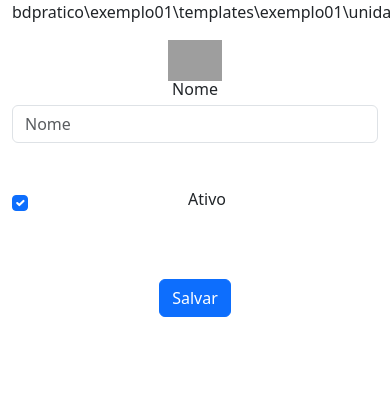
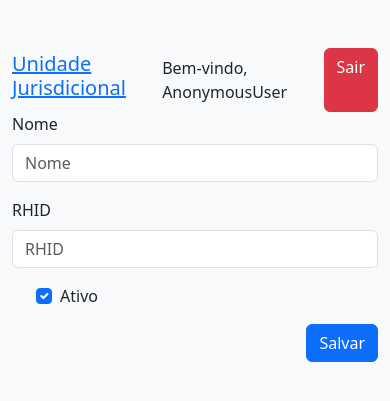
Before and after one commit to anunciado/INF0236-PrecatoryWeb, a Django app: page /precatory/unidade_create/ in a window 390 px wide; the page is wider, and only the part inside the window is pictured. Shown: the top 401 px of that part. Run offline with Django 5.2, Linux system fonts and the light colour scheme; some libraries are stand-ins or nearby versions; grey boxes are pictures that could not be loaded.

Commit message:
feat: outra versão funcional

```diff
--- a/precatory/templates/home.html
+++ b/precatory/templates/home.html
@@ -1,10 +1,11 @@
 <!DOCTYPE html>
 <html>
 <head>
-    <title>Home</title>
+    <title>Página Inicial</title>
     {% load bootstrap5 %}
     {% bootstrap_css %}
     {% bootstrap_javascript %}
+    <link href="./precatory/css/styles.css" rel="stylesheet">
     <style>
         .navbar {
             background-color: #007bff;
--- a/precatory/templates/precatory/autuacao_list.html
+++ b/precatory/templates/precatory/autuacao_list.html
@@ -29,13 +29,13 @@
 
         <div class="text-center mt-4">
             <a href="{% url 'autuacao_create_alias' %}" class="btn btn-primary">
-                Incluir novas autuações
+                Incluir novos autuações
             </a>
             <a href="{% url 'autuacao_em_lote_create_alias' %}" class="btn btn-secondary">
-                Incluir novas autuações em lote
+                Incluir novos autuações em lote
             </a>
             <a href="{% url 'autuacao_export_csv' %}" class="btn btn-success">
-                Exportar todas as autuações
+                Exportar todos os autuações
             </a>
         </div>
     </div>
--- a/precatory/templates/precatory/ente_devedor_delete.html
+++ b/precatory/templates/precatory/ente_devedor_delete.html
@@ -20,7 +20,8 @@
             <div class="card shadow-sm">
                 <div class="card-body text-center">
                     <h3 class="mb-4">Excluir Ente Devedor</h3>
-                    <p class="lead">Você tem certeza que deseja excluir o ente devedor <strong>{{ object.nome }}</strong>?</p>
+                    <p class="lead">Você tem certeza que deseja excluir o ente devedor
+                        <strong>{{ object.nome }}</strong>?</p>
                     <form method="POST">
                         {% csrf_token %}
                         <button type="submit" class="btn btn-danger btn-lg">Sim, exclua!</button> &nbsp;
--- a/precatory/templates/precatory/ente_devedor_list.html
+++ b/precatory/templates/precatory/ente_devedor_list.html
@@ -10,7 +10,7 @@
 <head>
     <meta charset="UTF-8">
     <meta name="viewport" content="width=device-width, initial-scale=1">
-    <title>Lista de Ente Devedor</title>
+    <title>Lista de Entes Devedores</title>
     <link href="css/styles.css" rel="stylesheet">
 </head>
 <body>
--- a/precatory/templates/precatory/unidade_delete.html
+++ b/precatory/templates/precatory/unidade_delete.html
@@ -24,7 +24,7 @@
                     <form method="POST">
                         {% csrf_token %}
                         <button type="submit" class="btn btn-danger btn-lg">Sim, exclua!</button> &nbsp;
-                        <a href="{% url 'unidade_jurisdicional_menu_alias' %}" class="btn btn-success btn-lg">Voltar</a> &nbsp;
+                        <a href="{% url 'unidade_menu_alias' %}" class="btn btn-success btn-lg">Voltar</a> &nbsp;
                     </form>
                 </div>
             </div>
--- a/precatory/templates/precatory/unidade_form.html
+++ b/precatory/templates/precatory/unidade_form.html
@@ -3,48 +3,51 @@
 {% bootstrap_css %}
 {% bootstrap_javascript %}
 {% bootstrap_messages %}
+
 <!DOCTYPE html>
-<html>
+<html lang="pt-br">
 <head>
-    <title>Form de Pessoas</title>
+    <meta charset="UTF-8">
+    <meta name="viewport" content="width=device-width, initial-scale=1">
+    <title>Formulário de Unidade Jurisdicional</title>
+    <link href="css/styles.css" rel="stylesheet">
 </head>
 <body>
-    <div class="container">
-      <div class="col-md-12 col-sm-12 col-xs-12">
-        <center>
-          <p>bdpratico\exemplo01\templates\exemplo01\unidade_form.html</p>
-          <img src="{% static 'pessoa.jpg' %}" class="img-fluid" alt="Teste" width="15%" />
+<div class="container mt-5">
+    <div class="d-flex justify-content-between align-items-center">
+        <h5><a href="{% url 'unidade_menu_alias' %}">Unidade Jurisdicional</a></h5>
+        <div class="d-flex">
+            <span class="navbar-text me-3">Bem-vindo, {{ user }}</span>
+            <a href="{% url 'logout' %}" class="btn btn-danger">Sair</a>
+        </div>
+    </div>
+
+    <div class="row justify-content-center">
+        <div class="col-md-6">
             <form method="POST" enctype="multipart/form-data">
                 {% csrf_token %}
-            <div class="col-md-12 col-sm-12 col-xs-12">
-              <div class="row" style="line-height: 1;">
-                <div class="col-md-1 col-sm-1 col-xs-1"></div>
-                <div class="col-md-8 col-sm-12 col-xs-12">
-                  {% bootstrap_field form.nome placeholder='' %}
+
+                <div class="mb-3">
+                    {% bootstrap_field form.nome %}
                 </div>
+
+                <div class="mb-3">
+                    {% bootstrap_field form.rhid %}
                 </div>
-              <div class="row" style="line-height: 1;">
-                <div class="col-md-1 col-sm-1 col-xs-1"></div>
-                <div class="col-md-8 col-sm-12 col-xs-12">
-                  {% bootstrap_field form.rhid placeholder='' style='height:15px;' %}
+
+                <div class="mb-3 form-check">
+                    {% bootstrap_field form.ativo %}
                 </div>
-              </div>
-              <div class="row" style="line-height: 1;">
-                <div class="col-md-1 col-sm-1 col-xs-1">
-                  <br /><br />
-                  {% bootstrap_field form.ativo placeholder='' %}
-                </div>
-                <div class="col-md-1 col-sm-1 col-xs-1">
-                  <br /><br />
-                </div>
-                <div class="col-md-1 col-sm-1 col-xs-1">
-                  <br />
+
+                <div class="text-end">
+                    {% if "unidade_update" in request.path %}
+                        <button type="submit" class="btn btn-warning">Atualizar</button>
+                    {% else %}
                         <button type="submit" class="btn btn-primary">Salvar</button>
-                </div>
-              </div>
+                    {% endif %}
                 </div>
             </form>
-        </center>
+        </div>
     </div>
 </div>
 </body>
--- a/precatory/templates/precatory/unidade_list.html
+++ b/precatory/templates/precatory/unidade_list.html
@@ -10,7 +10,7 @@
 <head>
     <meta charset="UTF-8">
     <meta name="viewport" content="width=device-width, initial-scale=1">
-    <title>Lista de Unidade Jurisdicional</title>
+    <title>Lista de Unidades Jurisdicionais</title>
     <link href="css/styles.css" rel="stylesheet">
 </head>
 <body>
--- a/precatory/templates/precatory/validacao_list.html
+++ b/precatory/templates/precatory/validacao_list.html
@@ -10,7 +10,7 @@
 <head>
     <meta charset="UTF-8">
     <meta name="viewport" content="width=device-width, initial-scale=1">
-    <title>Lista de Validação</title>
+    <title>Lista de Validações</title>
     <link href="css/styles.css" rel="stylesheet">
 </head>
 <body>
--- a/precatory/views.py
+++ b/precatory/views.py
@@ -69,20 +69,26 @@ class ente_devedor_menu(SingleTableView):
     template_name = 'precatory/ente_devedor_list.html'
 
 def ente_devedor_em_lote_create(request):
-    if request.method == "POST":
-        form = CSVUploadForm(request.POST, request.FILES)
-        if form.is_valid():
-            file = request.FILES["file"].read().decode("utf-8").splitlines()
-            reader = csv.DictReader(file)
-            for row in reader:
-                ente_devedor.objects.create(
-                    uuid=row["enteDevedorId"],
-                    nome=row["enteDevedorNome"]
-                )
-            return redirect("ente_devedor_menu_alias")
-    else:
-        form = CSVUploadForm()
-    return render(request, "precatory/ente_devedor_upload.html", {"form": form})
+    try:
+        if request.method == "POST":
+            form = CSVUploadForm(request.POST, request.FILES)
+            if form.is_valid():
+                file = request.FILES["file"].read().decode("utf-8").splitlines()
+                reader = csv.DictReader(file)
+                for row in reader:
+                    ente_devedor.objects.create(
+                        uuid=row["enteDevedorId"],
+                        nome=row["enteDevedorNome"]
+                    )
+                return redirect("ente_devedor_menu_alias")
+        else:
+            form = CSVUploadForm()
+            return render(request, "precatory/ente_devedor_upload.html", {"form": form})
+    except:
+        data = {}
+        data['msg'] = "Não foi possível carregar os dados"
+        data['form'] = CSVUploadForm()
+        return render(request, "precatory/ente_devedor_upload.html", data)
 
 class ente_devedor_create(CreateView):
     model = ente_devedor
@@ -140,24 +146,30 @@ class unidade_menu(SingleTableView):
     template_name = 'precatory/unidade_list.html'
 
 def unidade_em_lote_create(request):
-    if request.method == "POST":
-        form = CSVUploadForm(request.POST, request.FILES)
-        if form.is_valid():
-            file = request.FILES["file"].read().decode("utf-8").splitlines()
-            reader = csv.DictReader(file)
-            for row in reader:
-                unidade.objects.create(
-                    rhid=row["unidadeId"],
-                    nome=row["unidadeNome"]
-                )
-            return redirect("unidade_menu_alias")
-    else:
-        form = CSVUploadForm()
-    return render(request, "precatory/unidade_upload.html", {"form": form})
+    try:
+        if request.method == "POST":
+            form = CSVUploadForm(request.POST, request.FILES)
+            if form.is_valid():
+                file = request.FILES["file"].read().decode("utf-8").splitlines()
+                reader = csv.DictReader(file)
+                for row in reader:
+                    unidade.objects.create(
+                        rhid=row["unidadeId"],
+                        nome=row["unidadeNome"]
+                    )
+                return redirect("unidade_menu_alias")
+        else:
+            form = CSVUploadForm()
+        return render(request, "precatory/unidade_upload.html", {"form": form})
+    except:
+        data = {}
+        data['msg'] = "Não foi possível carregar os dados"
+        data['form'] = CSVUploadForm()
+        return render(request, "precatory/unidade_upload.html", data)
 
 class unidade_create(CreateView):
     model = unidade
-    fields = ['nome', 'uuid', 'ativo']
+    fields = ['nome', 'rhid', 'ativo']
 
     def get_success_url(self):
         return reverse_lazy('unidade_menu_alias')
@@ -176,7 +188,7 @@ class unidade_list(ListView):
 
 class unidade_update(UpdateView):
     model = unidade
-    fields = ['nome', 'uuid', 'ativo']
+    fields = ['nome', 'rhid', 'ativo']
 
     def get_success_url(self):
         return reverse_lazy('unidade_menu_alias')
@@ -211,26 +223,32 @@ class validacao_menu(SingleTableView):
     template_name = 'precatory/validacao_list.html'
 
 def validacao_em_lote_create(request):
-    if request.method == "POST":
-        form = CSVUploadForm(request.POST, request.FILES)
-        if form.is_valid():
-            file = request.FILES["file"].read().decode("utf-8").splitlines()
-            reader = csv.DictReader(file)
-            for row in reader:
-                validacao.objects.create(
-                    data_da_criacao=row["dataDaCriacao"],
-                    tipo_de_pessoa=row["tipoDePessoa"],
-                    data_de_nascimento=row["dataDeNascimento"],
-                    classificacao_da_doenca=row["classificacaoDaDoenca"],
-                    ente_devedor=ente_devedor.objects.get(uuid=row["enteDevedorId"]),
-                    unidade=unidade.objects.get(rhid=row["unidadeId"]),
-                    valor=row["valor"],
-                    data_da_validacao=row["dataDaValidacao"],
-                )
-            return redirect("validacao_menu_alias")
-    else:
-        form = CSVUploadForm()
-    return render(request, "precatory/validacao_upload.html", {"form": form})
+    try:
+        if request.method == "POST":
+            form = CSVUploadForm(request.POST, request.FILES)
+            if form.is_valid():
+                file = request.FILES["file"].read().decode("utf-8").splitlines()
+                reader = csv.DictReader(file)
+                for row in reader:
+                    validacao.objects.create(
+                        data_da_criacao=row["dataDaCriacao"],
+                        tipo_de_pessoa=row["tipoDePessoa"],
+                        data_de_nascimento=row["dataDeNascimento"],
+                        classificacao_da_doenca=row["classificacaoDaDoenca"],
+                        ente_devedor=ente_devedor.objects.get(uuid=row["enteDevedorId"]),
+                        unidade=unidade.objects.get(rhid=row["unidadeId"]),
+                        valor=row["valor"],
+                        data_da_validacao=row["dataDaValidacao"],
+                    )
+                return redirect("validacao_menu_alias")
+        else:
+            form = CSVUploadForm()
+        return render(request, "precatory/validacao_upload.html", {"form": form})
+    except:
+        data = {}
+        data['msg'] = "Não foi possível carregar os dados"
+        data['form'] = CSVUploadForm()
+        return render(request, "precatory/validacao_upload.html", data)
 
 class validacao_create(CreateView):
     model = validacao
@@ -298,28 +316,34 @@ class autuacao_menu(SingleTableView):
     template_name = 'precatory/autuacao_list.html'
 
 def autuacao_em_lote_create(request):
-    if request.method == "POST":
-        form = CSVUploadForm(request.POST, request.FILES)
-        if form.is_valid():
-            file = request.FILES["file"].read().decode("utf-8").splitlines()
-            reader = csv.DictReader(file)
-            for row in reader:
-                autuacao.objects.create(
-                    data_da_criacao=row["dataDaCriacao"],
-                    tipo_de_pessoa=row["tipoDePessoa"],
-                    data_de_nascimento=row["dataDeNascimento"],
-                    classificacao_da_doenca=row["classificacaoDaDoenca"],
-                    ente_devedor=ente_devedor.objects.get(uuid=row["enteDevedorId"]),
-                    unidade=unidade.objects.get(rhid=row["unidadeId"]),
-                    valor=row["valor"],
-                    data_da_validacao=row["dataDaValidacao"],
-                    ano_de_orcamento=row["anoDeOrcamento"],
-                    data_da_autuacao=row["dataDaAutuacao"]
-                )
-            return redirect("autuacao_menu_alias")
-    else:
-        form = CSVUploadForm()
-    return render(request, "precatory/autuacao_upload.html", {"form": form})
+    try:
+        if request.method == "POST":
+            form = CSVUploadForm(request.POST, request.FILES)
+            if form.is_valid():
+                file = request.FILES["file"].read().decode("utf-8").splitlines()
+                reader = csv.DictReader(file)
+                for row in reader:
+                    autuacao.objects.create(
+                        data_da_criacao=row["dataDaCriacao"],
+                        tipo_de_pessoa=row["tipoDePessoa"],
+                        data_de_nascimento=row["dataDeNascimento"],
+                        classificacao_da_doenca=row["classificacaoDaDoenca"],
+                        ente_devedor=ente_devedor.objects.get(uuid=row["enteDevedorId"]),
+                        unidade=unidade.objects.get(rhid=row["unidadeId"]),
+                        valor=row["valor"],
+                        data_da_validacao=row["dataDaValidacao"],
+                        ano_de_orcamento=row["anoDeOrcamento"],
+                        data_da_autuacao=row["dataDaAutuacao"]
+                    )
+                return redirect("autuacao_menu_alias")
+        else:
+            form = CSVUploadForm()
+        return render(request, "precatory/autuacao_upload.html", {"form": form})
+    except:
+        data = {}
+        data['msg'] = "Não foi possível carregar os dados"
+        data['form'] = CSVUploadForm()
+        return render(request, "precatory/autuacao_upload.html", data)
 
 class autuacao_create(CreateView):
     model = autuacao
@@ -387,29 +411,36 @@ class baixa_menu(SingleTableView):
     template_name = 'precatory/baixa_list.html'
 
 def baixa_em_lote_create(request):
-    if request.method == "POST":
-        form = CSVUploadForm(request.POST, request.FILES)
-        if form.is_valid():
-            file = request.FILES["file"].read().decode("utf-8").splitlines()
-            reader = csv.DictReader(file)
-            for row in reader:
-                baixa.objects.create(
-                    data_da_criacao=row["dataDaCriacao"],
-                    tipo_de_pessoa=row["tipoDePessoa"],
-                    data_de_nascimento=row["dataDeNascimento"],
-                    classificacao_da_doenca=row["classificacaoDaDoenca"],
-                    ente_devedor=ente_devedor.objects.get(uuid=row["enteDevedorId"]),
-                    unidade=unidade.objects.get(rhid=row["unidadeId"]),
-                    valor=row["valor"],
-                    data_da_validacao=row["dataDaValidacao"],
-                    ano_de_orcamento=row["anoDeOrcamento"],
-                    data_da_autuacao=row["dataDaAutuacao"],
-                    data_da_baixa=row["dataDaBaixa"],
-                )
-            return redirect("baixa_menu_alias")
-    else:
-        form = CSVUploadForm()
-    return render(request, "precatory/baixa_upload.html", {"form": form})
+    try:
+        if request.method == "POST":
+            form = CSVUploadForm(request.POST, request.FILES)
+            if form.is_valid():
+                file = request.FILES["file"].read().decode("utf-8").splitlines()
+                reader = csv.DictReader(file)
+                for row in reader:
+                    baixa.objects.create(
+                        data_da_criacao=row["dataDaCriacao"],
+                        tipo_de_pessoa=row["tipoDePessoa"],
+                        data_de_nascimento=row["dataDeNascimento"],
+                        classificacao_da_doenca=row["classificacaoDaDoenca"],
+                        ente_devedor=ente_devedor.objects.get(uuid=row["enteDevedorId"]),
+                        unidade=unidade.objects.get(rhid=row["unidadeId"]),
+                        valor=row["valor"],
+                        data_da_validacao=row["dataDaValidacao"],
+                        ano_de_orcamento=row["anoDeOrcamento"],
+                        data_da_autuacao=row["dataDaAutuacao"],
+                        data_da_baixa=row["dataDaBaixa"],
+                    )
+                return redirect("baixa_menu_alias")
+        else:
+            form = CSVUploadForm()
+        return render(request, "precatory/baixa_upload.html", {"form": form})
+
+    except:
+        data = {}
+        data['msg'] = "Não foi possível carregar os dados"
+        data['form'] = CSVUploadForm()
+        return render(request, "precatory/baixa_upload.html", data)
 
 class baixa_create(CreateView):
     model = baixa
```
Also changed, not shown: precatory/templates/precatory/autuacao_upload.html (+20 -10 lines), precatory/templates/precatory/baixa_list.html (+28 -13 lines), precatory/templates/precatory/baixa_upload.html (+5 -2 lines), precatory/templates/precatory/ente_devedor_upload.html (+5 -2 lines), precatory/templates/precatory/unidade_upload.html (+5 -2 lines), precatory/templates/precatory/validacao_upload.html (+5 -2 lines), precatory/templates/precatory/ente_devedor_form.html (indentation only). Lines whose indentation alone changed are shown as unchanged.
